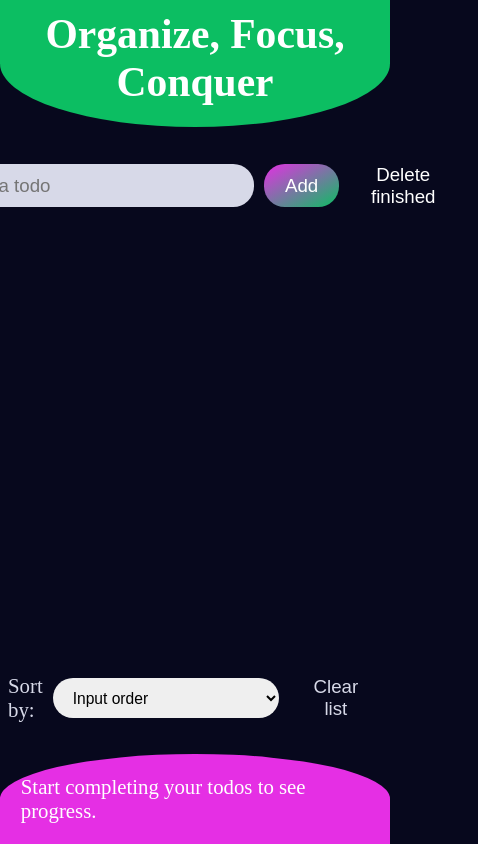
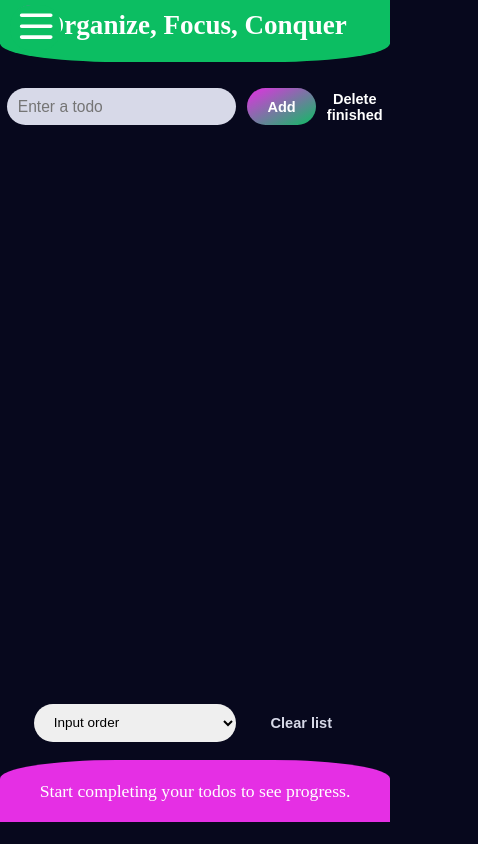
Before and after one commit to myrahkis/simples-w-vue, a Vue app: page /simples-w-vue/todos in a window 390 px wide. Shown: the whole page, 478 px wide, since content can reach past the window. Built offline with nearby package versions, Linux system fonts and the light colour scheme.

Commit message:
todos adaptivity

```diff
--- a/src/features/todo-list/FormInput.vue
+++ b/src/features/todo-list/FormInput.vue
@@ -23,7 +23,7 @@ function submitHandle() {
 </script>
 
 <template>
-  <form @submit.prevent="submitHandle" class="wrapper">
+  <form @submit.prevent="submitHandle" class="form-wrapper">
     <input type="text" v-model="todo" placeholder="Enter a todo" class="input" />
     <button type="submit" class="add-btn">Add</button>
     <button @click="onDelete" class="dlt-checked">Delete finished</button>
@@ -31,10 +31,17 @@ function submitHandle() {
 </template>
 
 <style scoped>
-.wrapper {
+.form-wrapper {
   display: flex;
   gap: 1.5rem;
   padding: 1.5rem;
+
+  @media screen and (max-width: 562px) {
+    padding: 1rem;
+  }
+  @media screen and (max-width: 451px) {
+    gap: 1rem;
+  }
 }
 
 .add-btn {
@@ -52,6 +59,10 @@ function submitHandle() {
   &:hover::after {
     transform: scaleX(1);
   }
+
+  @media screen and (max-width: 562px) {
+    width: min-content;
+  }
 }
 .dlt-checked::after {
   position: absolute;
--- a/src/features/todo-list/TodoList.vue
+++ b/src/features/todo-list/TodoList.vue
@@ -22,7 +22,6 @@ const { todos, checkTodo } = defineProps(['todos', 'checkTodo'])
   display: flex;
   flex-direction: column;
   justify-self: center;
-  /* background-color: brown; */
   padding: 1rem 2rem;
 }
 .check {
@@ -70,9 +69,17 @@ const { todos, checkTodo } = defineProps(['todos', 'checkTodo'])
   &:hover {
     background-color: #0c0d30;
   }
+
+  @media screen and (max-width: 562px) {
+    font-size: 2rem;
+  }
+  @media screen and (max-width: 451px) {
+    font-size: 1.8rem;
+  }
 }
 .todo-item {
   width: 100%;
+  overflow-wrap: anywhere;
 }
 .list-move,
 .list-enter-active,
--- a/src/features/todo-list/TodoStats.vue
+++ b/src/features/todo-list/TodoStats.vue
@@ -9,7 +9,7 @@ const percentage = computed(() => Math.floor((finished.value / listLength.value)
 </script>
 
 <template>
-  <div class="wrapper">
+  <div class="stats-wrapper">
     <p v-if="finished === 0">Start completing your todos to see progress.</p>
     <p v-else-if="finished === listLength">You've completed it all!</p>
     <p v-else>You've completed {{ finished }} out of {{ listLength }}. That's {{ percentage }}%!</p>
@@ -17,14 +17,18 @@ const percentage = computed(() => Math.floor((finished.value / listLength.value)
 </template>
 
 <style scoped>
-.wrapper {
+.stats-wrapper {
   display: flex;
   justify-content: center;
   padding: 2rem;
   font-size: 2rem;
   background-color: #e52fe4;
-  border-top-left-radius: 50%;
-  border-top-right-radius: 50%;
+  border-top-left-radius: 30%;
+  border-top-right-radius: 30%;
   color: white;
+
+  @media screen and (max-width: 451px) {
+    font-size: 1.7rem;
+  }
 }
 </style>
--- a/src/pages/PostsPage.vue
+++ b/src/pages/PostsPage.vue
@@ -6,8 +6,8 @@ import AddPostForm from '@/features/posts/AddPostForm.vue'
 import PostsList from '@/features/posts/PostsList.vue'
 import SortList from '@/ui/SortList.vue'
 import PostSearch from '@/features/posts/PostSearch.vue'
-import usePosts from '@/hooks/usePosts'
-import useIntersection from '@/hooks/useIntersection'
+import usePosts from '@/features/posts/usePosts'
+import useIntersection from '@/features/posts/useIntersection'
 
 const MAX_PAGES = Math.ceil(100 / 12)
 const order = ref('default')
--- a/src/pages/TodoListPage.vue
+++ b/src/pages/TodoListPage.vue
@@ -79,10 +79,16 @@ const sortedTodos = computed(() => {
   display: flex;
   flex-direction: column;
   align-items: center;
-  /* background-color: aquamarine; */
   grid-column: 1 / -1;
   font-size: 2rem;
   gap: 1.5rem;
+
+  @media screen and (max-width: 680px) {
+    font-size: 1.7rem;
+  }
+  @media screen and (max-width: 562px) {
+    font-size: 1.3rem;
+  }
 }
 .list {
   overflow-y: auto;
@@ -95,6 +101,10 @@ const sortedTodos = computed(() => {
   scrollbar-width: thin;
   scrollbar-gutter: both-edges;
   scrollbar-color: #0c0d30 #07081d;
+
+  @media screen and (max-width: 451px) {
+    grid-column: 1 / -1;
+  }
 }
 .wrapper {
   display: flex;
@@ -103,6 +113,10 @@ const sortedTodos = computed(() => {
   padding: 2rem;
   gap: 1rem;
   font-size: 2rem;
+
+  @media screen and (max-width: 451px) {
+    padding: 1.5rem;
+  }
 }
 .clear-btn {
   background-color: transparent;
@@ -115,7 +129,6 @@ const sortedTodos = computed(() => {
   }
 }
 .footer {
-  /* background-color: yellowgreen; */
   grid-column: 1 / -1;
   grid-row: 3 / 3;
 }
--- a/src/pages/WikiWannaBe.vue
+++ b/src/pages/WikiWannaBe.vue
@@ -1,9 +1,9 @@
 <script setup>
+import { ref } from 'vue'
+import { getParsedPage, getSearchResults } from '@/services/wikiApi'
 import ResultsList from '@/features/wiki/ResultsList.vue'
 import SearchInput from '@/features/wiki/SearchInput.vue'
-import { getParsedPage, getSearchResults } from '@/services/wikiApi'
 import LoaderSpinner from '@/ui/LoaderSpinner.vue'
-import { ref } from 'vue'
 
 const searchQuery = ref('')
 const searchResult = ref([])
--- a/src/ui/NavBar.vue
+++ b/src/ui/NavBar.vue
@@ -58,8 +58,8 @@ const isOpen = ref(false)
   display: flex;
   align-items: center;
   cursor: pointer;
-  top: 1rem;
-  right: 45rem;
+  top: 0.5rem;
+  left: 5rem;
   background-color: var(--neon-green-color);
   padding: 0.3rem 0.7rem;
   border-radius: 2rem;
@@ -78,23 +78,61 @@ const isOpen = ref(false)
       color: var(--neon-green-color);
     }
   }
+
+  @media screen and (max-width: 680px) {
+    top: 1rem;
+    left: 3rem;
+
+    svg {
+      width: 3.5rem;
+      height: 3.5rem;
+    }
+  }
+  @media screen and (max-width: 562px) {
+    top: 0.5rem;
+    left: 2rem;
+  }
+  @media screen and (max-width: 451px) {
+    left: 1rem;
+  }
 }
 
 .nav-bg {
   position: fixed;
-  top: 1rem;
-  right: 45rem;
+  top: 0.5rem;
+  left: 5rem;
   height: 5rem;
   width: 5rem;
   border-radius: 50%;
   z-index: 1000;
   background-image: radial-gradient(var(--neon-green-color), var(--neon-pink-color));
   transition: all 0.7s ease-in-out;
+
+  @media screen and (max-width: 680px) {
+    top: 1rem;
+    left: 3.1rem;
+    height: 4rem;
+    width: 4rem;
+  }
+  @media screen and (max-width: 562px) {
+    top: 0.5rem;
+    left: 2.1rem;
+  }
+  @media screen and (max-width: 451px) {
+    left: 1.1rem;
+  }
 }
 
 .checkbox:checked ~ .nav-bg {
   overflow: hidden;
-  transform: scale(50);
+  transform: scale(75);
+
+  @media screen and (max-width: 680px) {
+    transform: scale(45);
+  }
+  @media screen and (max-width: 451px) {
+    transform: scale(40);
+  }
 }
 
 .nav-list {
--- a/src/ui/SortList.vue
+++ b/src/ui/SortList.vue
@@ -3,7 +3,7 @@ const { order, options } = defineProps({ order: String, options: Array })
 </script>
 
 <template>
-  <p>Sort by:</p>
+  <label class="sort-label">Sort by:</label>
   <form @submit.prevent>
     <select name="sort" @change="$emit('update:order', $event.target.value)" class="sort-select">
       <option v-for="{ value, name } in options" :value="value" :key="value">{{ name }}</option>
@@ -17,5 +17,14 @@ const { order, options } = defineProps({ order: String, options: Array })
   border: none;
   border-radius: 2rem;
   font-size: 1.5rem;
+
+  @media screen and (max-width: 451px) {
+    font-size: 1.3rem;
+  }
+}
+.sort-label {
+  @media screen and (max-width: 451px) {
+    display: none;
+  }
 }
 </style>
--- a/src/ui/base.css
+++ b/src/ui/base.css
@@ -41,6 +41,14 @@ button {
   border-radius: 2rem;
   font-size: 1.8rem;
   color: white;
+
+  @media screen and (max-width: 562px) {
+    font-size: 1.5rem;
+  }
+  @media screen and (max-width: 451px) {
+    font-size: 1.4rem;
+    font-weight: 600;
+  }
 }
 
 .header--green {
@@ -50,8 +58,8 @@ button {
   padding: 1rem;
   padding-bottom: 2rem;
   text-align: center;
-  border-bottom-right-radius: 50%;
-  border-bottom-left-radius: 50%;
+  border-bottom-right-radius: 30%;
+  border-bottom-left-radius: 30%;
 }
 
 .input {
@@ -68,6 +76,15 @@ button {
     outline: 3px solid var(--neon-pink-color);
     outline-offset: 5px;
   }
+
+  @media screen and (max-width: 562px) {
+    font-size: 1.5rem;
+    padding: 0.5rem 1rem;
+    width: 25rem;
+  }
+  @media screen and (max-width: 451px) {
+    width: 22rem;
+  }
 }
 
 a:link,
@@ -78,13 +95,11 @@ a:visited {
 
 .highlight {
   background-color: var(--neon-green-color);
-  /* color: var(--dark-bg-color); */
 }
 
 .mw-content-ltr,
 .mw-parser-output {
   display: block;
-  /* flex-direction: column; */
 
   a {
     pointer-events: none;
@@ -93,7 +108,6 @@ a:visited {
   tbody {
     background-color: transparent;
     float: right !important;
-    /* border: 1px solid var(--text-color); */
 
     .infobox-header {
       a {
@@ -126,7 +140,6 @@ a:visited {
   }
 
   .infobox {
-    /* align-self: flex-end; */
     float: right;
     width: min-content;
     border: 1px solid var(--text-color);
```
Also changed, not shown: 404.html (added, +13 -0 lines), src/features/posts/useIntersection.js (renamed from src/hooks/useIntersection.js), src/features/posts/usePosts.js (renamed from src/hooks/usePosts.js).
